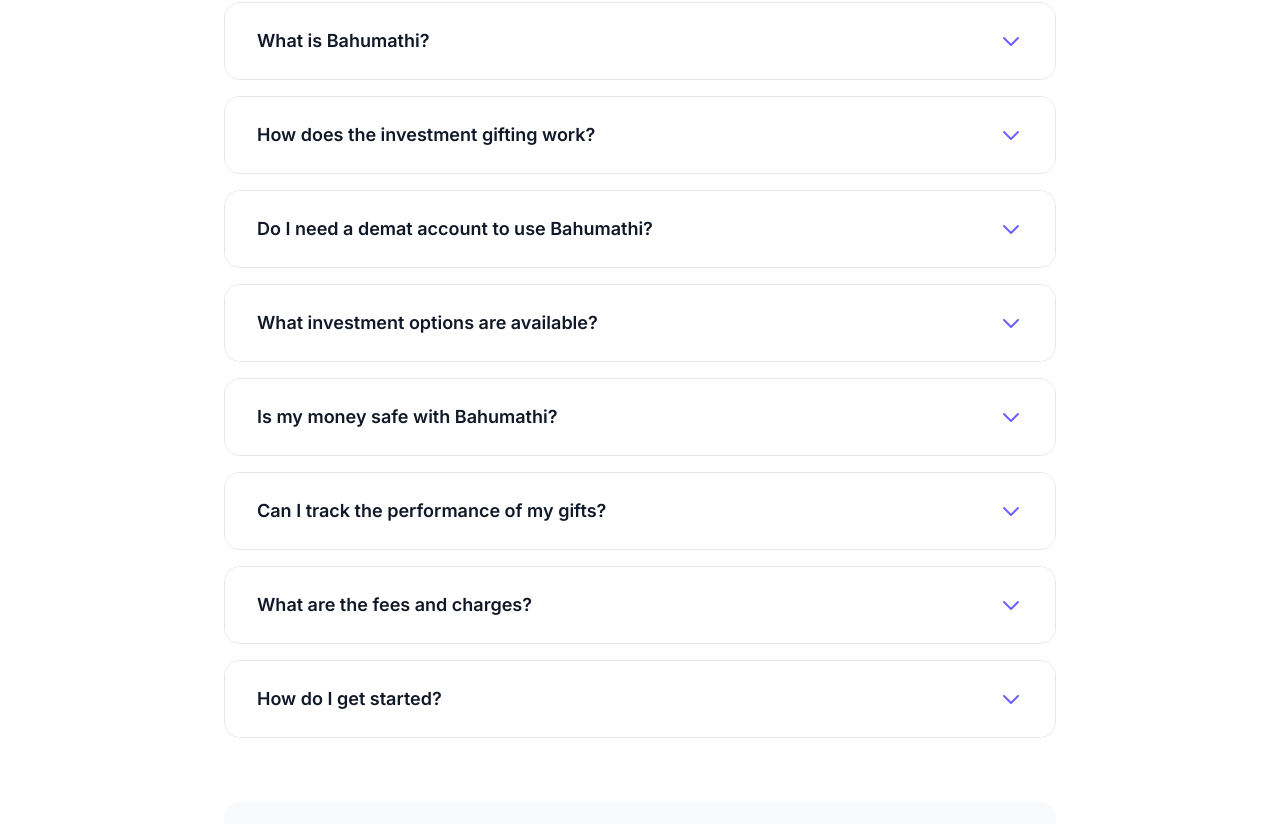
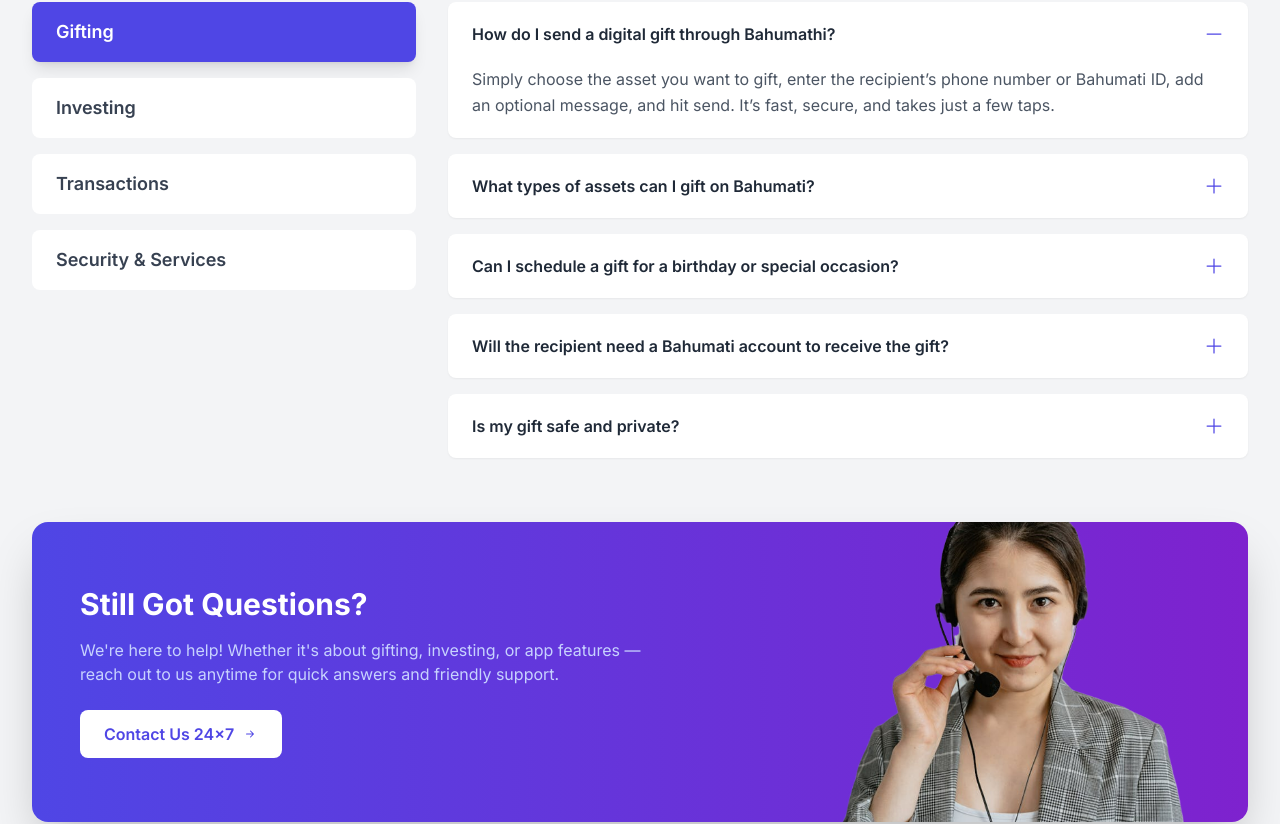
Before and after one commit to LakshmiSureshChandra/bahumati-landing-page, a Next.js app: page / in a window 1280 px wide. Shown: the part 7063-7887 px from the top of the page. Built offline with nearby package versions, Linux system fonts and the light colour scheme.

Commit message:
faq section

```diff
--- a/components/FAQ.tsx
+++ b/components/FAQ.tsx
@@ -2,96 +2,137 @@
 
 import { useState } from 'react'
 
-const faqs = [
+const faqData = {
+  Gifting: [
     {
-    question: 'What is Bahumathi?',
-    answer: 'Bahumathi is a modern digital gifting platform that allows you to gift investments to your loved ones instead of traditional gifts. We combine the joy of giving with the power of smart investments.'
+      question: 'How do I send a digital gift through Bahumathi?',
+      answer: 'Simply choose the asset you want to gift, enter the recipient’s phone number or Bahumati ID, add an optional message, and hit send. It’s fast, secure, and takes just a few taps.'
     },
     {
-    question: 'How does the investment gifting work?',
-    answer: 'You can choose from various investment options, add recipient details, and send the gift instantly. The recipient receives a notification and can track the growth of their investment over time.'
+      question: 'What types of assets can I gift on Bahumati?',
+      answer: 'You can gift a variety of digital assets, including Gold, Silver, and units of various Mutual Funds and ETFs.'
     },
     {
-    question: 'Do I need a demat account to use Bahumathi?',
-    answer: 'No, you don\'t need a demat account. Bahumathi handles all the technical requirements, making it easy for anyone to start investing and gifting.'
+      question: 'Can I schedule a gift for a birthday or special occasion?',
+      answer: 'Yes, our platform allows you to schedule gifts for future dates, ensuring your loved ones receive their surprise on their special day.'
     },
     {
-    question: 'What investment options are available?',
-    answer: 'We offer a curated selection of mutual funds, ETFs, and other investment products that are suitable for gifting. All options are SEBI registered and carefully selected for their performance.'
+      question: 'Will the recipient need a Bahumati account to receive the gift?',
+      answer: 'Yes, the recipient will be prompted to create a free Bahumati account to claim and manage their gifted asset. The process is quick and easy.'
     },
     {
-    question: 'Is my money safe with Bahumathi?',
-    answer: 'Yes, Bahumathi is SEBI registered and follows all regulatory requirements. Your investments are held in your name with authorized custodians, ensuring complete safety and transparency.'
+      question: 'Is my gift safe and private?',
+      answer: 'Absolutely. All transactions are end-to-end encrypted, and we adhere to strict privacy policies to ensure your data and gifts are secure.'
+    }
+  ],
+  Investing: [
+    {
+      question: 'What are the benefits of investing through Bahumati?',
+      answer: 'Bahumathi offers a user-friendly platform with curated investment options, zero commission, and the ability to start with small amounts. It\'s designed to make investing accessible to everyone.'
     },
     {
-    question: 'Can I track the performance of my gifts?',
-    answer: 'Absolutely! You can track the performance of all your gifts and investments in real-time through our mobile app or web platform. You\'ll receive regular updates on growth and returns.'
+      question: 'How are the investment options selected?',
+      answer: 'Our financial experts carefully select a range of high-performing, SEBI-registered mutual funds and ETFs to ensure you have access to quality investment products.'
+    }
+  ],
+  Transactions: [
+    {
+      question: 'Are there any hidden fees on transactions?',
+      answer: 'No, Bahumathi is a zero-commission platform. We believe in complete transparency. The only charges are the standard expense ratios applicable to mutual funds.'
     },
     {
-    question: 'What are the fees and charges?',
-    answer: 'Bahumathi operates on a zero-commission model. There are no hidden fees or charges. You only pay the standard mutual fund expense ratios, which are among the lowest in the industry.'
+      question: 'How long do transactions take to process?',
+      answer: 'Most transactions, including gifting and investing, are processed instantly or within a few business hours, depending on the asset type.'
+    }
+  ],
+  'Security & Services': [
+    {
+      question: 'Is Bahumathi regulated?',
+      answer: 'Yes, Bahumati is a SEBI-registered platform, and we comply with all regulatory guidelines to ensure the safety and security of your investments.'
     },
     {
-    question: 'How do I get started?',
-    answer: 'Download our app, complete a quick KYC process, and you\'re ready to start gifting investments. The entire setup takes just a few minutes.'
+      question: 'What kind of customer support do you offer?',
+      answer: 'We offer 24/7 customer support through live chat and email. Our dedicated team is always ready to assist you with any queries or issues.'
     }
   ]
+};
+
+const categories = ['Gifting', 'Investing', 'Transactions', 'Security & Services'];
 
 export default function FAQ() {
-  const [openIndex, setOpenIndex] = useState<number | null>(null)
+  const [activeCategory, setActiveCategory] = useState('Gifting');
+  const [openIndex, setOpenIndex] = useState(0);
 
   const toggleFAQ = (index: number) => {
-    setOpenIndex(openIndex === index ? null : index)
-  }
+    setOpenIndex(openIndex === index ? 0 : index);
+  };
 
   return (
-    <section className="py-20 bg-white">
-      <div className="max-w-4xl mx-auto px-4 sm:px-6 lg:px-8">
+    <section className="py-20 bg-gray-100">
+      <div className="max-w-7xl mx-auto px-4 sm:px-6 lg:px-8">
         <div className="text-center mb-16">
-          <h2 className="text-4xl md:text-5xl font-bold text-heading mb-6">
-            Frequently Asked Questions
+          <h2 className="text-4xl md:text-5xl font-bold text-gray-800 mb-6">
+            Frequently Asked Questions (FAQs)
           </h2>
-          <p className="text-xl text-body max-w-2xl mx-auto">
-            Get answers to common questions about Bahumathi and investment gifting
+          <p className="text-lg text-gray-600 max-w-2xl mx-auto">
+            Send your love wrapped in value. Gift Gold or mutual fund units app. Celebrate meaningfully, anytime, anywhere.
           </p>
         </div>
 
+        <div className="grid lg:grid-cols-3 gap-8">
+          {/* Left: Categories */}
+          <div className="lg:col-span-1">
             <div className="space-y-4">
-          {faqs.map((faq, index) => (
-            <div key={index} className="border border-gray-200 rounded-2xl overflow-hidden">
+              {categories.map((category) => (
                 <button
-                className="w-full px-8 py-6 text-left bg-white hover:bg-gray-50 transition-colors flex justify-between items-center"
+                  key={category}
+                  onClick={() => {
+                    setActiveCategory(category);
+                    setOpenIndex(0); // Open the first question of the new category
+                  }}
+                  className={`w-full text-left px-6 py-4 rounded-lg font-semibold transition-colors text-lg ${
+                    activeCategory === category
+                      ? 'bg-indigo-600 text-white shadow-lg'
+                      : 'bg-white text-gray-700 hover:bg-gray-50'
+                  }`}
+                >
+                  {category}
+                </button>
+              ))}
+            </div>
+          </div>
+
+          {/* Right: FAQs */}
+          <div className="lg:col-span-2">
+            <div className="space-y-4">
+              {faqData[activeCategory as keyof typeof faqData].map((faq, index) => (
+                <div key={index} className="bg-white rounded-lg shadow-sm overflow-hidden">
+                  <button
+                    className="w-full px-6 py-5 text-left flex justify-between items-center"
                     onClick={() => toggleFAQ(index)}
                   >
-                <h3 className="text-lg font-semibold text-heading pr-4">
+                    <h3 className="text-md font-semibold text-gray-800 pr-4">
                       {faq.question}
                     </h3>
-                <div className="flex-shrink-0">
-                  <svg
-                    className={`w-6 h-6 text-primary transition-transform ${
-                      openIndex === index ? 'rotate-180' : ''
-                    }`}
-                    fill="none"
-                    stroke="currentColor"
-                    viewBox="0 0 24 24"
-                  >
-                    <path
-                      strokeLinecap="round"
-                      strokeLinejoin="round"
-                      strokeWidth={2}
-                      d="M19 9l-7 7-7-7"
-                    />
+                    <div className="flex-shrink-0 text-indigo-600">
+                      {openIndex === index ? (
+                        <svg xmlns="http://www.w3.org/2000/svg" width="20" height="20" fill="currentColor" className="bi bi-dash-lg" viewBox="0 0 16 16">
+                          <path fillRule="evenodd" d="M2 8a.5.5 0 0 1 .5-.5h11a.5.5 0 0 1 0 1h-11A.5.5 0 0 1 2 8z"/>
                         </svg>
+                      ) : (
+                        <svg xmlns="http://www.w3.org/2000/svg" width="20" height="20" fill="currentColor" className="bi bi-plus-lg" viewBox="0 0 16 16">
+                          <path fillRule="evenodd" d="M8 2a.5.5 0 0 1 .5.5v5h5a.5.5 0 0 1 0 1h-5v5a.5.5 0 0 1-1 0v-5h-5a.5.5 0 0 1 0-1h5v-5A.5.5 0 0 1 8 2z"/>
+                        </svg>
+                      )}
                     </div>
                   </button>
-
                   <div
-                className={`overflow-hidden transition-all duration-300 ease-in-out ${
+                    className={`transition-all duration-300 ease-in-out ${
                       openIndex === index ? 'max-h-96 opacity-100' : 'max-h-0 opacity-0'
                     }`}
                   >
-                <div className="px-8 pb-6">
-                  <p className="text-body leading-relaxed">
+                    <div className="px-6 pb-5">
+                      <p className="text-gray-600 leading-relaxed">
                         {faq.answer}
                       </p>
                     </div>
@@ -99,24 +140,27 @@ export default function FAQ() {
                 </div>
               ))}
             </div>
+          </div>
+        </div>
 
         {/* Contact Support */}
-        <div className="mt-16 text-center">
-          <div className="bg-gray-50 rounded-2xl p-8">
-            <h3 className="text-2xl font-semibold text-heading mb-4">
-              Still have questions?
+        <div className="mt-16 bg-gradient-to-r from-indigo-600 to-purple-700 rounded-2xl p-8 md:p-12 flex flex-col md:flex-row items-center justify-between text-white shadow-2xl relative overflow-hidden min-h-[300px]">
+          <div className="md:w-2/3 mb-8 md:mb-0 text-center md:text-left z-10">
+            <h3 className="text-3xl font-bold mb-4">
+              Still Got Questions?
             </h3>
-            <p className="text-body mb-6">
-              Our support team is here to help you 24/7
+            <p className="text-indigo-200 mb-6 max-w-xl">
+              We're here to help! Whether it's about gifting, investing, or app features — reach out to us anytime for quick answers and friendly support.
             </p>
-            <div className="flex flex-col sm:flex-row gap-4 justify-center">
-              <button className="bg-primary hover:bg-primary/90 text-white px-8 py-4 rounded-xl font-semibold transition-colors">
-                Contact Support
-              </button>
-              <button className="border border-primary text-primary hover:bg-primary hover:text-white px-8 py-4 rounded-xl font-semibold transition-colors">
-                Live Chat
+            <button className="bg-white text-indigo-600 px-6 py-3 rounded-lg font-semibold flex items-center gap-2 mx-auto md:mx-0">
+              Contact Us 24x7
+              <svg xmlns="http://www.w3.org/2000/svg" width="16" height="16" fill="currentColor" className="bi bi-arrow-right" viewBox="0 0 16 16">
+                <path fillRule="evenodd" d="M4 8a.5.5 0 0 1 .5-.5h5.793L8.146 5.354a.5.5 0 1 1 .708-.708l3 3a.5.5 0 0 1 0 .708l-3 3a.5.5 0 0 1-.708-.708L10.293 8.5H4.5A.5.5 0 0 1 4 8z"/>
+              </svg>
             </button>
           </div>
+          <div className="md:absolute md:bottom-0 md:right-10 md:w-1/3 bottom-0flex justify-center">
+            <img src="support-lady.png" alt="Support agent" className="w-43 md:w-65 h-auto" />
           </div>
         </div>
       </div>
```
Also changed, not shown: public/support-lady.png (added). Lines whose indentation alone changed are shown as unchanged.
